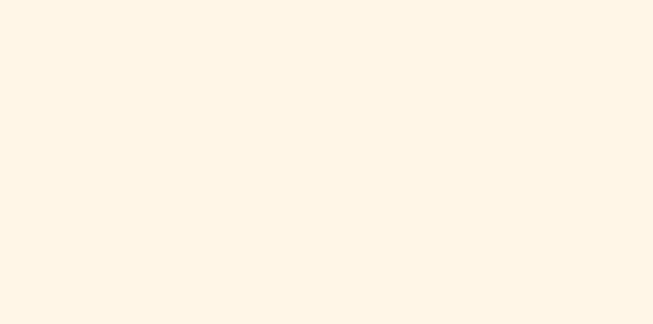
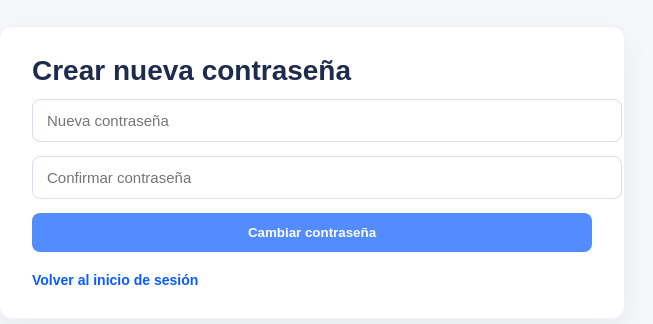
Before and after one commit to AngelGabox/react-sulley, a React (Vite) app: page /reset-password/1/1 in a window 1280 px wide. Before the commit this address had no page. Shown: the part 228-552 px from the top of the page, without its empty margins (328-981 px from the left). Built offline with nearby package versions, Linux system fonts and the light colour scheme.

Commit message:
reset password

```diff
--- /dev/null
+++ b/src/components/views/Auth/ResetPassword.css
@@ -0,0 +1,96 @@
+/* Contenedor centrado */
+.rpw-wrapper{
+  min-height: 100vh;
+  display: flex;
+  align-items: center;
+  justify-content: center;
+  background: #f5f7fb;
+}
+
+/* Tarjeta */
+.rpw-card{
+  background: #fff;
+  width: 560px;
+  border-radius: 12px;
+  box-shadow: 0 10px 30px rgba(0,0,0,.06);
+  border: 1px solid #eef0f4;
+  padding: 28px 32px 30px;
+}
+
+/* Título y descripción */
+.rpw-title{
+  margin: 0 0 12px;
+  font-size: 28px;
+  font-weight: 800;
+  color: #1f2b4d;
+}
+
+.rpw-desc{
+  margin: 0 0 22px;
+  color: #495267;
+  line-height: 1.6;
+}
+
+/* Formulario */
+.rpw-form{
+  display: grid;
+  gap: 14px;
+}
+
+.rpw-input{
+  width: 100%;
+  border: 1px solid #d8deea;
+  border-radius: 8px;
+  padding: 12px 14px;
+  font-size: 15px;
+  outline: none;
+  transition: box-shadow .15s, border-color .15s;
+}
+
+.rpw-input:focus{
+  border-color: #2a6df4;
+  box-shadow: 0 0 0 3px rgba(42,109,244,.15);
+}
+
+/* Botón */
+.rpw-btn{
+  background: #0b5cff;
+  color: #fff;
+  font-weight: 700;
+  border: none;
+  border-radius: 8px;
+  padding: 12px 14px;
+  cursor: pointer;
+}
+
+.rpw-btn:disabled{
+  opacity: .7;
+  cursor: not-allowed;
+}
+
+/* Mensajes */
+.rpw-success{
+  background: #effaf3;
+  color: #186a3b;
+  border: 1px solid #c7efd8;
+  border-radius: 8px;
+  padding: 12px 14px;
+}
+
+.rpw-error{
+  color: #b91c1c;
+  font-size: 14px;
+}
+
+/* Footer */
+.rpw-footer{
+  margin-top: 20px;
+  color: #58627a;
+  font-size: 14px;
+}
+
+.rpw-footer a{
+  color: #0b5cff;
+  font-weight: 700;
+  text-decoration: none;
+}
--- /dev/null
+++ b/src/components/views/Auth/ResetPasswordConfirm.jsx
@@ -0,0 +1,49 @@
+// src/components/views/Auth/ResetPasswordConfirm.jsx
+import React, { useState } from 'react';
+import { useParams, Link, useNavigate } from 'react-router-dom';
+import { useConfirmPasswordResetMutation } from '../../../features/user/userApi';
+import './ResetPassword.css';
+
+const ResetPasswordConfirm = () => {
+  const { uid, token } = useParams();
+  const nav = useNavigate();
+  const [pass1, setPass1] = useState('');
+  const [pass2, setPass2] = useState('');
+  const [confirm, { isLoading, isError }] = useConfirmPasswordResetMutation();
+  const [ok, setOk] = useState(false);
+
+  const submit = async (e) => {
+    e.preventDefault();
+    if (pass1 !== pass2) return alert('Las contraseñas no coinciden');
+    try {
+      await confirm({ uid, token, new_password: pass1 }).unwrap();
+      setOk(true);
+      setTimeout(() => nav('/login'), 1600);
+    } catch (err) {
+      console.error(err);
+    }
+  };
+
+  return (
+    <div className="rpw-wrapper">
+      <div className="rpw-card">
+        <h1 className="rpw-title">Crear nueva contraseña</h1>
+        {!ok ? (
+          <form onSubmit={submit} className="rpw-form">
+            <input className="rpw-input" type="password" placeholder="Nueva contraseña" value={pass1} onChange={(e)=>setPass1(e.target.value)} />
+            <input className="rpw-input" type="password" placeholder="Confirmar contraseña" value={pass2} onChange={(e)=>setPass2(e.target.value)} />
+            <button className="rpw-btn" type="submit" disabled={isLoading || !pass1 || !pass2}>
+              {isLoading ? 'Guardando…' : 'Cambiar contraseña'}
+            </button>
+            {isError && <div className="rpw-error">Enlace inválido o expirado.</div>}
+          </form>
+        ) : (
+          <div className="rpw-success">¡Contraseña actualizada! Te redirigimos al login…</div>
+        )}
+        <div className="rpw-footer"><Link to="/login">Volver al inicio de sesión</Link></div>
+      </div>
+    </div>
+  );
+};
+
+export default ResetPasswordConfirm;
--- /dev/null
+++ b/src/components/views/Auth/ResetPasswordRequest.jsx
@@ -0,0 +1,60 @@
+// src/components/views/Auth/ResetPasswordRequest.jsx
+import React, { useState } from 'react';
+import { useRequestPasswordResetMutation } from '../../../features/user/userApi';
+import './ResetPassword.css';
+
+const ResetPasswordRequest = () => {
+  const [value, setValue] = useState('');
+  const [sent, setSent] = useState(false);
+  const [requestReset, { isLoading, isError }] = useRequestPasswordResetMutation();
+
+  const submit = async (e) => {
+    e.preventDefault();
+    if (!value.trim()) return;
+
+    try {
+      await requestReset(value.trim()).unwrap();
+      setSent(true);
+    } catch (err) {
+      // igualmente mostramos "enviado" para no filtrar usuarios
+      setSent(true);
+      console.error(err);
+    }
+  };
+
+  return (
+    <div className="rpw-wrapper">
+      <div className="rpw-card">
+        <h1 className="rpw-title">Restablecer contraseña</h1>
+        <p className="rpw-desc">
+          Introduce tu nombre de usuario o correo y te enviaremos instrucciones para restablecer tu contraseña.
+        </p>
+
+        {sent ? (
+          <div className="rpw-success">
+            Si la cuenta existe, te enviamos un correo con el enlace para restablecer tu contraseña.
+          </div>
+        ) : (
+          <form onSubmit={submit} className="rpw-form">
+            <input
+              className="rpw-input"
+              placeholder="Usuario o correo electrónico"
+              value={value}
+              onChange={(e) => setValue(e.target.value)}
+            />
+            <button className="rpw-btn" type="submit" disabled={isLoading || !value.trim()}>
+              {isLoading ? 'Enviando…' : 'Enviar'}
+            </button>
+            {isError && <div className="rpw-error">Ocurrió un error. Intenta nuevamente.</div>}
+          </form>
+        )}
+
+        <div className="rpw-footer">
+          <a href="/login">Iniciar sesión</a> con tus credenciales
+        </div>
+      </div>
+    </div>
+  );
+};
+
+export default ResetPasswordRequest;
--- a/src/components/views/Profe/Profile.jsx
+++ b/src/components/views/Profe/Profile.jsx
@@ -92,24 +92,30 @@ const Profile = () => {
 
       {!editMode ? (
         <div className="perfil-read">
-          <section>
+
+          <section className='perfil-card'>
+            <div className="perfil-dl">
               <h3>Datos personales</h3>
               <p><strong>Nombre: </strong>{persona.nombre} {persona.apellido}</p>
               <p><strong>Documento: </strong>{persona.tipo_documento} {persona.numero_documento}</p>
               <p><strong>Teléfono: </strong>{persona.telefono}</p>
               <p><strong>Dirección: </strong>{persona.direccion}</p>
               <p><strong>Nacimiento: </strong>{persona.fecha_nacimiento}</p>
+            </div>
           </section>
-          <section>
+
+          <section className="perfil-card">
+            <div className="perfil-dl">
               <h3>Usuario</h3>
               <p><strong>Email/Usuario: </strong>{user.email}</p>
               <p><strong>Rol: </strong>{user.rol}</p>
               <small className="hint">¿Cambiar contraseña? Edita y escribe una nueva.</small>
+            </div>
           </section>
 
           <div className="perfil-actions">
             <button onClick={() => setEditMode(true)}>Editar</button>
-            <a className="link" href="/cambiar-contrasena">Cambiar contraseña</a>
+            <a className="link" href="/cambiar-contraseña">Cambiar contraseña</a>
           </div>
         </div>
       ) : (
--- a/src/components/views/Profe/css/Profile.css
+++ b/src/components/views/Profe/css/Profile.css
@@ -1,15 +1,142 @@
-/* src/components/views/Perfil/perfil.css */
-.perfil-wrapper { padding: 24px; }
-.perfil-read section { margin-bottom: 16px; }
-.perfil-actions { display: flex; gap: 12px; margin-top: 12px; }
-.perfil-actions .link { align-self: center; }
-.perfil-form .grid {
+/* Contenedor general */
+.perfil-wrapper{
+  padding: 24px 28px;
+  max-width: 980px;
+  margin: 0 auto;
+}
+
+.perfil-wrapper h2{
+  margin: 0 0 16px;
+  font-weight: 700;
+  color: var(--brand);
+}
+
+/* ====== Modo lectura ====== */
+.perfil-read{
   display: grid;
-  grid-template-columns: repeat(2, minmax(280px, 1fr));
-  gap: 12px 20px;
-  margin: 12px 0 8px;
+  grid-template-columns: 1fr 1fr;
+  gap: 16px;
 }
-.perfil-form label { display: flex; flex-direction: column; gap: 6px; }
-.perfil-form input { padding: 8px 10px; border: 1px solid #cbd5e1; border-radius: 6px; }
-.error { color: #b91c1c; font-size: 12px; }
-.secondary { background: #e5e7eb; }
+
+.perfil-card{
+  background: var(--card);
+  border: 1px solid #e5e7eb;
+  border-radius: 12px;
+  box-shadow: 0 2px 8px rgba(0,0,0,.05);
+  padding: 18px 20px;
+}
+
+.perfil-dl h3{
+  margin: 0 0 10px;
+  color: var(--brand);
+}
+
+.perfil-dl p{
+  margin: 6px 0;
+  color: var(--text);
+}
+
+.hint{
+  display: block;
+  margin-top: 8px;
+  color: var(--muted);
+  font-size: 12px;
+}
+
+/* Acciones comunes (lectura y edición) */
+.perfil-actions{
+  grid-column: 1 / -1;           /* que ocupe todo el ancho de la grid */
+  display: flex;
+  gap: 12px;
+  align-items: center;
+  margin-top: 6px;
+}
+
+.perfil-actions button{
+  background: var(--brand);
+  color: #fff;
+  border: 0;
+  padding: 10px 14px;
+  border-radius: 8px;
+  cursor: pointer;
+  font-weight: 600;
+}
+
+.perfil-actions .secondary{
+  background: #e5e7eb;
+  color: var(--text);
+}
+
+.perfil-actions .link{
+  color: var(--brand);
+  text-decoration: none;
+  font-weight: 600;
+}
+
+.perfil-actions button[disabled]{
+  opacity: .6;
+  cursor: not-allowed;
+}
+
+/* ====== Modo edición (formulario) ====== */
+.perfil-form{
+  background: var(--card);
+  border: 1px solid #e5e7eb;
+  border-radius: 12px;
+  padding: 20px;
+  box-shadow: 0 2px 10px rgba(0,0,0,.05);
+}
+
+.perfil-form h3{
+  margin: 0 0 12px;
+  color: var(--brand);
+}
+
+.perfil-form .grid{
+  display: grid;
+  grid-template-columns: repeat(2, minmax(260px, 1fr));
+  gap: 14px 20px;
+  margin-top: 8px;
+}
+
+.perfil-form label{
+  display: flex;
+  flex-direction: column;
+  gap: 6px;
+  font-weight: 600;
+  color: var(--text);
+}
+
+.perfil-form input,
+.perfil-form select,
+.perfil-form textarea{
+  outline: none;
+  padding: 10px 12px;
+  border: 1px solid var(--ring);
+  border-radius: 8px;
+  background: #fff;
+  color: var(--text);
+}
+
+.perfil-form input:focus,
+.perfil-form select:focus,
+.perfil-form textarea:focus{
+  border-color: var(--brand);
+  box-shadow: 0 0 0 3px rgba(27,49,88,.12);
+}
+
+.error{
+  color: var(--danger);
+  font-size: 12px;
+  margin-top: -4px;
+}
+
+/* (opcional) Si quieres que en pantallas estrechas pase a una columna,
+   descomenta este bloque:
+
+@media (max-width: 920px){
+  .perfil-read{ grid-template-columns: 1fr; }
+  .perfil-actions{ grid-column: 1; }
+  .perfil-form .grid{ grid-template-columns: 1fr; }
+}
+*/
--- a/src/features/user/userApi.js
+++ b/src/features/user/userApi.js
@@ -19,7 +19,28 @@ export const userApi = api.injectEndpoints({
         body: userData,
       }),
     }),
+
+
+    requestPasswordReset: builder.mutation({
+      query: (email_or_username) => ({
+        url: 'usuarios/auth/password-reset/',
+        method: 'POST',
+        body: { email_or_username },
+      }),
+    }),
+
+    confirmPasswordReset: builder.mutation({
+      query: ({ uid, token, new_password }) => ({
+        url: 'usuarios/auth/password-reset/confirm/',
+        method: 'POST',
+        body: { uid, token, new_password },
+      }),
+    }),
   }),
 });
 
-export const { useLoginUserMutation, useRegisterUserMutation } = userApi;
+export const { useLoginUserMutation,
+  useRegisterUserMutation,
+  useRequestPasswordResetMutation,
+  useConfirmPasswordResetMutation,
+ } = userApi;
--- a/src/index.css
+++ b/src/index.css
@@ -18,6 +18,15 @@
   --input: #befafb;
   --border-radius: 10px;
   --border-radius-circle: 50%;
+
+
+  --bg: #f6fbfd;
+  --card: #ffffff;
+  --text: #1f2937;
+  --muted: #6b7280;
+  --ring: #cbd5e1;
+  --brand: #1B3158;   /* azul del sistema */
+  --danger: #b91c1c;
 }
 *, button{
   box-sizing: content-box;
--- a/src/routes/index.jsx
+++ b/src/routes/index.jsx
@@ -8,7 +8,8 @@ import RequireAuth from '../hooks/RequireAutn'
 import Home from "../components/views/Home/Home"
 
 import Profe  from '../components/views/Profe/Profe'
-
+import ResetPasswordConfirm from '../components/views/Auth/ResetPasswordConfirm'
+import ResetPasswordRequest from '../components/views/Auth/ResetPasswordRequest'
 const index = () => {
   return (
     <>
@@ -37,6 +38,14 @@ const index = () => {
             <Profe/>
           </RequireAuth>
         }/>
+
+
+        <Route path='/cambiar-contraseña' element={
+            <ResetPasswordRequest/>
+        }/>
+        <Route path='/reset-password/:uid/:token' element={
+            <ResetPasswordConfirm/>
+        }/>
       </Routes>
     </>
   )
```
Lines whose indentation alone changed are shown as unchanged.
